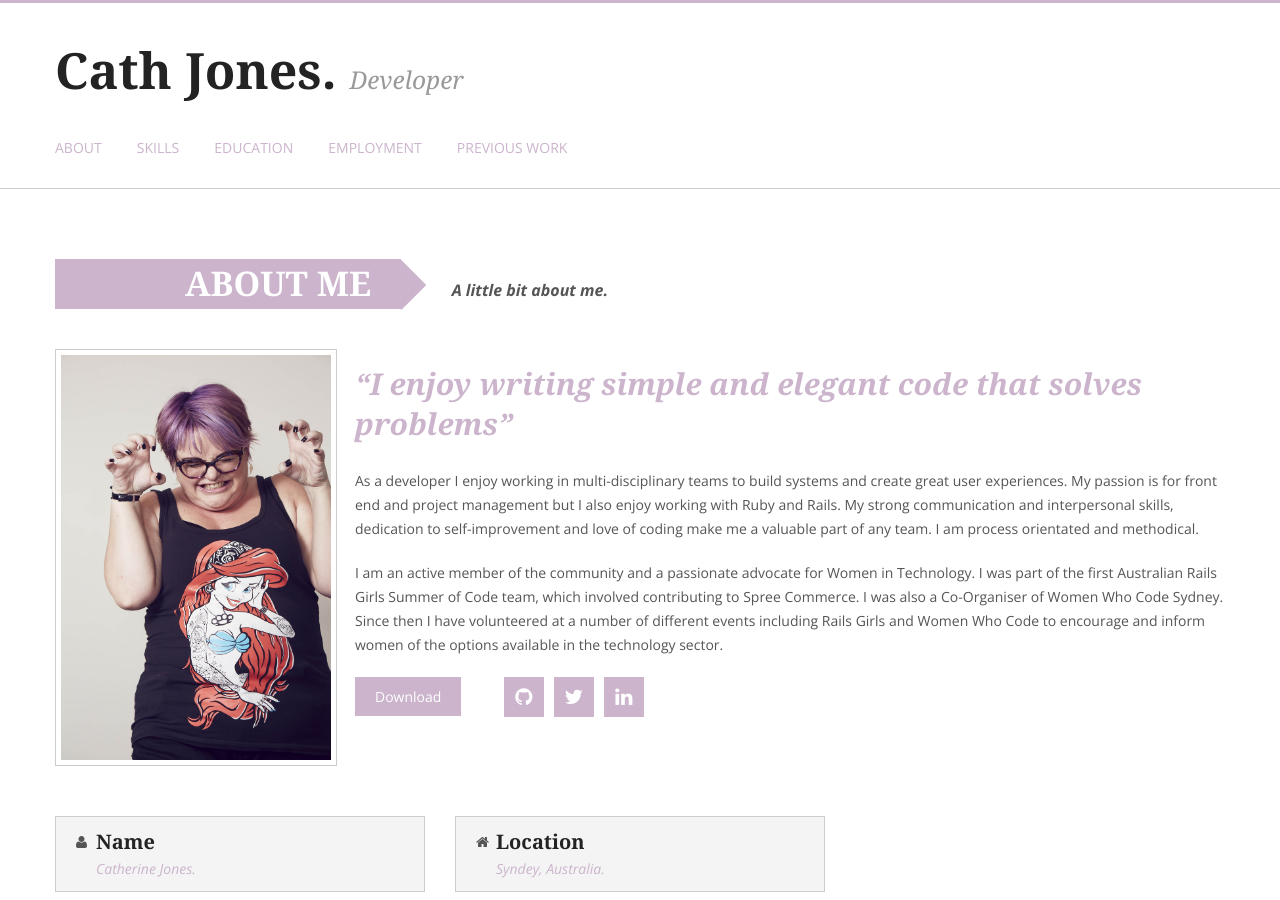
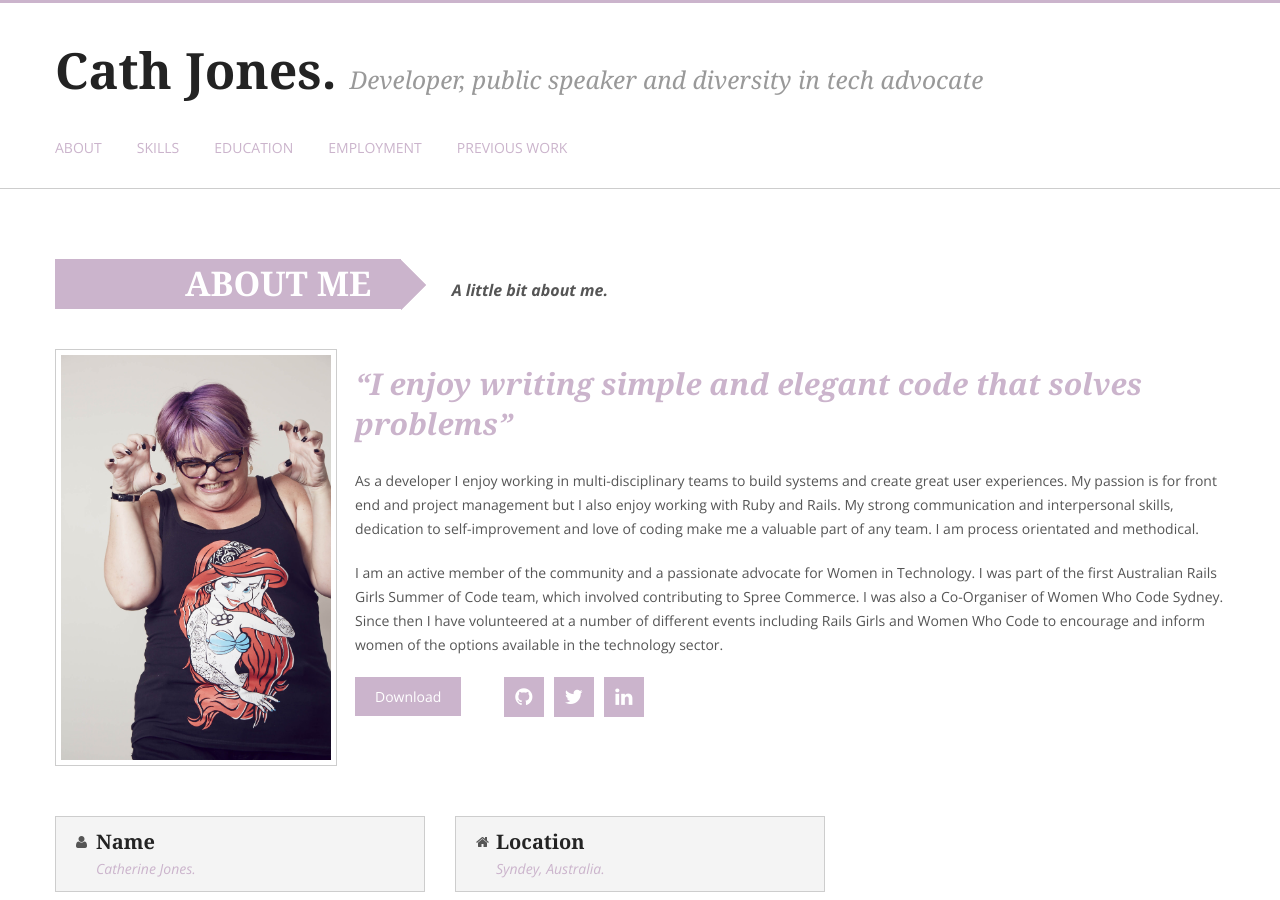
Before and after one commit to catherine-jones/catherine-jones.github.io, a Jekyll site: the page index.html, which Jekyll copies as it is, in a window 1280 px wide and 900 px high. Built offline with Jekyll 4.4.1, drawn with Linux system fonts in a browser that asks for light colours; nearby versions of some CDN libraries; comment, search, counter and statistics services are not loaded.

Commit message:
update header

```diff
--- a/index.html
+++ b/index.html
@@ -28,16 +28,17 @@
     <script type="text/javascript" src="http://www.google.com/jsapi"></script>
 
   </head>
+
   <body>
      <!-- Logo -->
     <header class="logo animated fadeInDown delay1" id="about">
-          <div class="container">
-              <div class="row-fluid">
-                  <div class="title_logo">
-                      <h1>Cath Jones. <small>Developer</small></h1>
-                  </div>
-              </div>
+      <div class="container">
+        <div class="row-fluid">
+          <div class="title_logo">
+            <h1>Cath Jones. <small>Developer, public speaker and diversity in tech advocate</small></h1>
           </div>
+        </div>
+      </div>
     </header>
      <!-- End Logo -->
 
```
